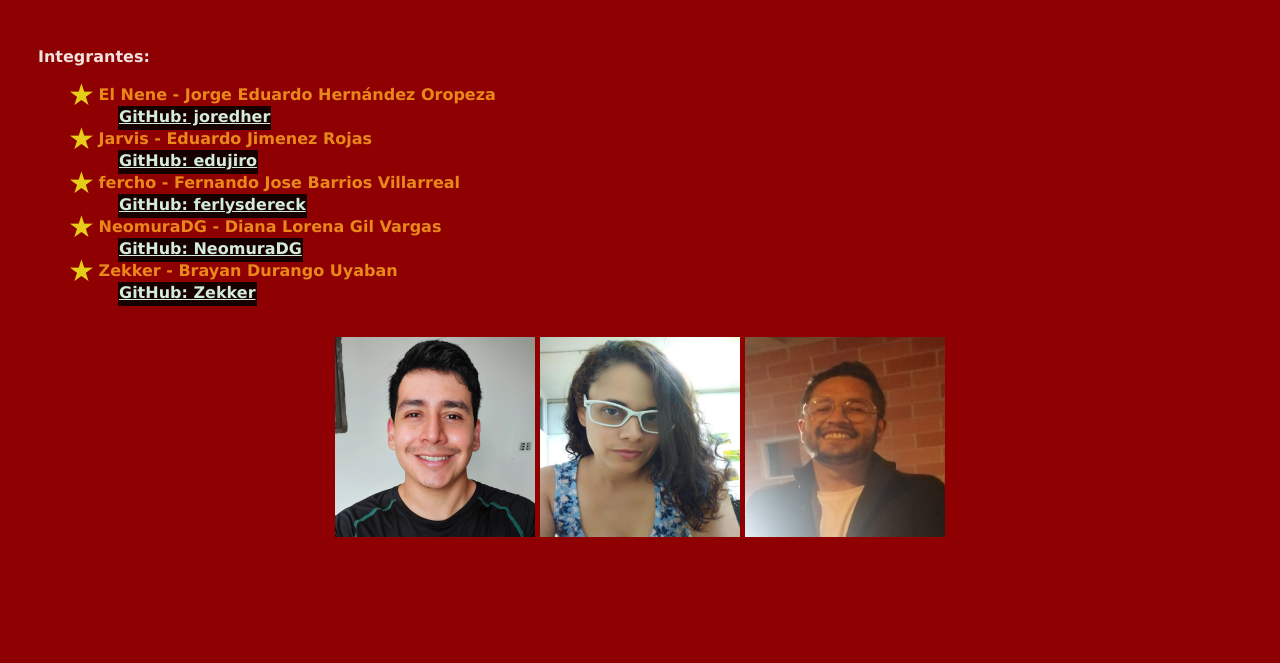
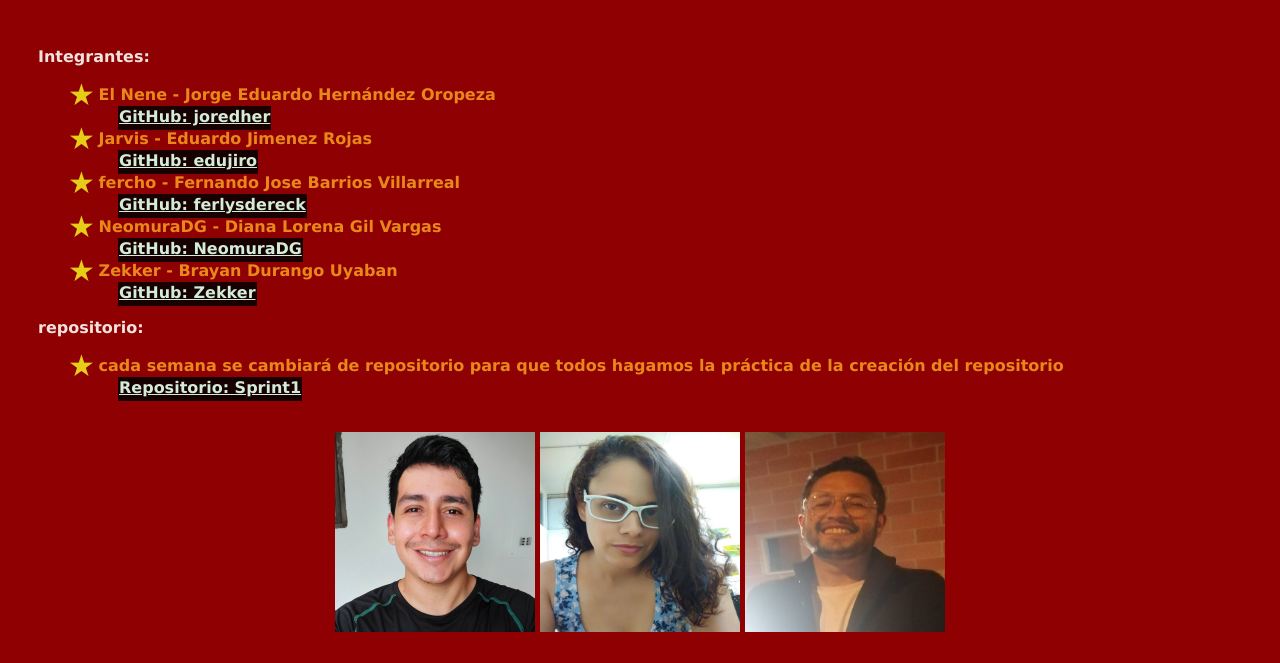
Before and after one commit to edujiro/sprint1, a plain HTML site: page index.html in a window 1280 px wide. Shown: the part 137-800 px from the top of the page. Drawn offline with Linux system fonts and the light colour scheme.

Commit message:
Update index.html

```diff
--- a/index.html
+++ b/index.html
@@ -47,6 +47,14 @@
                 <a target="_blank" href="https://github.com/Zekker">GitHub: Zekker</a>
             </li>
         </ul>
+           <p class="parrafo"><strong>repositorio:</strong></p>
+        <ul>
+            <li>
+                cada semana se cambiará de repositorio para que todos hagamos la práctica de la creación del repositorio
+                <br>
+                <a target="_blank" href="https://github.com/edujiro/sprint1">Repositorio: Sprint1</a>
+            </li>
+       </ul>
         <br>
         <!--Esta sección es para acoplar las imagenes-->
         <div class="contenedor_images">
```
